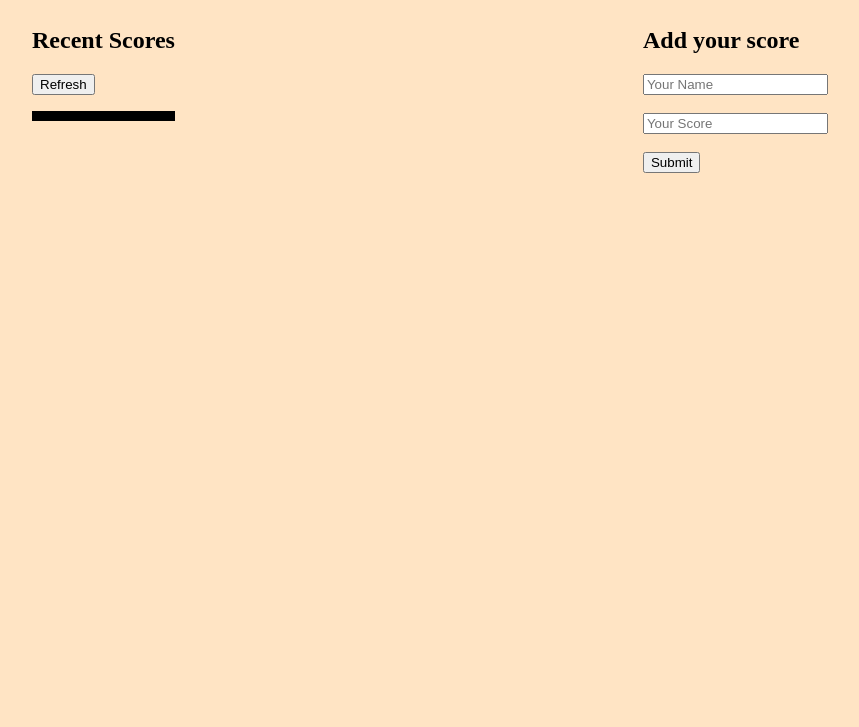
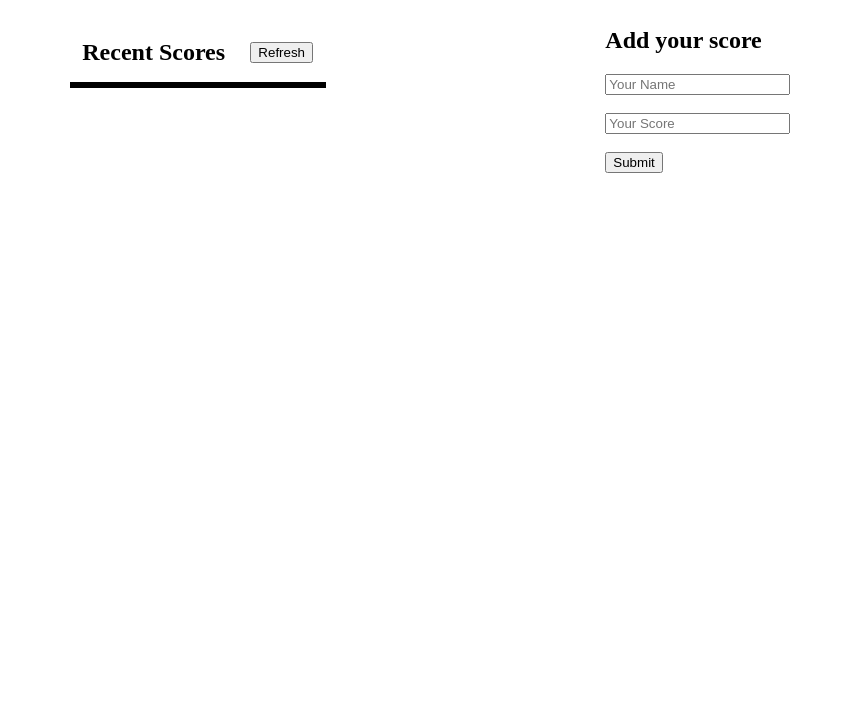
Before and after one commit to sajibarafatsiddiqui/project_leaderboard, a website built with webpack: page src/index.html in a window 1280 px wide. Shown: the part 73-800 px from the top of the page, without its empty margins (210-1069 px from the left). Built offline with nearby package versions, Linux system fonts and the light colour scheme.

Commit message:
Added style

```diff
--- a/src/index.html
+++ b/src/index.html
@@ -13,8 +13,8 @@
     <section>
 <div id="mainContainer">
 <div>
- <div>
-    <h2>Recent Scores</h2>
+ <div id="showScoreHeader">
+    <h2 class="scoreTitle">Recent Scores</h2>
     <button id="get-btn">Refresh</button>
 </div>
 <div id="leaderboardContainer">
--- a/src/style.css
+++ b/src/style.css
@@ -1,5 +1,5 @@
 body {
-  background-color: bisque;
+  margin:auto;
 }
 
 header {
@@ -8,26 +8,48 @@ header {
 
 #mainContainer {
   display: flex;
-  justify-content: space-around;
+  width:100vw;
+  margin:auto;
+  justify-content: space-evenly;
+  flex:1;
+  margin:0;
+  padding:0
+
+}
+
+#showScoreHeader{
+    display:flex;
+    width: 20vw;
+    align-items: center;
+    justify-content: space-around;
+    flex:1;
+    padding:2rem 0 0;
+    margin:0
+
+}
+
+.scoreTitle{
+    margin:0
 }
 
 #leaderboardContainer {
+  text-align: left;
   align-items: center;
 }
 
 #leaderboard {
   list-style: none;
-  border: 5px solid black;
-  padding: 0;
+  border: 0.2rem solid black;
   place-items: center;
+  padding:0
 }
 
 li:nth-child(odd) {
-  width: 100%;
   background: white;
+  padding-left:0.4rem;
 }
 
 li:nth-child(even) {
-  width: 100%;
   background: grey;
+  padding-left:0.4rem;
 }
```
